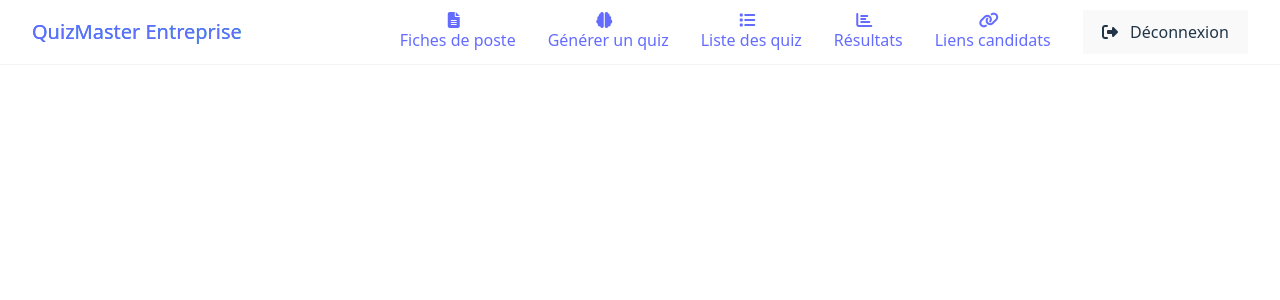
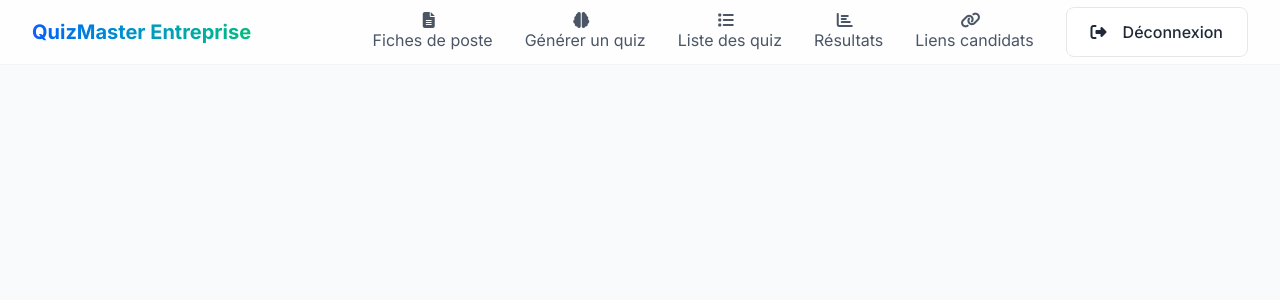
Before and after one commit to mickaelrebeau/QuizMaster-Entreprise, a Vue app in the folder front/: page / in a window 1280 px wide. Shown: the top 300 px of the page. Built offline with nearby package versions, Linux system fonts and the light colour scheme.

Commit message:
Refonte du fichier style.css : ajout de nouvelles variables CSS pour la gestion des couleurs, intégration d'animations pour les éléments, et amélioration des styles des boutons et des formulaires pour une interface utilisateur plus cohérente et attrayante.

```diff
--- a/front/src/style.css
+++ b/front/src/style.css
@@ -1,79 +1,153 @@
 @import "tailwindcss";
 
+:root {
+  --primary-color: #3b82f6;
+  --secondary-color: #10b981;
+  --text-color: #1f2937;
+  --background-color: #f8fafc;
+  --border-color: #e5e7eb;
 
-:root {
-  font-family: system-ui, Avenir, Helvetica, Arial, sans-serif;
+  font-family: 'Inter', system-ui, -apple-system, sans-serif;
   line-height: 1.5;
   font-weight: 400;
-
-  color-scheme: light dark;
-  color: rgba(0, 0, 0, 0.87);
-  background-color: #f8f8f8;
-
+  color: var(--text-color);
+  background-color: var(--background-color);
   font-synthesis: none;
   text-rendering: optimizeLegibility;
   -webkit-font-smoothing: antialiased;
   -moz-osx-font-smoothing: grayscale;
 }
 
-a {
-  font-weight: 500;
-  color: #646cff;
-  text-decoration: inherit;
-}
-a:hover {
-  color: #535bf2;
-}
-
 body {
   margin: 0;
-  display: flex;
-  place-items: center;
   min-width: 320px;
   min-height: 100vh;
 }
 
-h1 {
-  font-size: 3.2em;
-  line-height: 1.1;
+/* Animations */
+@keyframes fadeIn {
+  from {
+    opacity: 0;
+    transform: translateY(10px);
+  }
+  to {
+    opacity: 1;
+    transform: translateY(0);
+  }
 }
 
-button {
-  padding: 0.6em 1.2em;
-  font-size: 1em;
+@keyframes slideIn {
+  from {
+    transform: translateX(-20px);
+    opacity: 0;
+  }
+  to {
+    transform: translateX(0);
+    opacity: 1;
+  }
+}
+
+/* Styles communs */
+.btn-primary {
+  background: linear-gradient(135deg, var(--primary-color), var(--secondary-color));
+  color: white;
+  padding: 0.75rem 1.5rem;
+  border-radius: 0.5rem;
   font-weight: 500;
-  font-family: inherit;
+  transition: all 0.3s ease;
+  border: none;
   cursor: pointer;
-  transition: border-color 0.25s;
+  display: inline-flex;
+  align-items: center;
+  gap: 0.5rem;
 }
-button:hover {
-  border-color: #646cff;
+
+.btn-primary:hover {
+  transform: translateY(-2px);
+  box-shadow: 0 4px 6px rgba(0, 0, 0, 0.1);
 }
-button:focus,
-button:focus-visible {
-  outline: 4px auto -webkit-focus-ring-color;
+
+.btn-secondary {
+  background: white;
+  color: var(--text-color);
+  padding: 0.75rem 1.5rem;
+  border-radius: 0.5rem;
+  font-weight: 500;
+  transition: all 0.3s ease;
+  border: 1px solid var(--border-color);
+  cursor: pointer;
+  display: inline-flex;
+  align-items: center;
+  gap: 0.5rem;
+}
+
+.btn-secondary:hover {
+  background: var(--background-color);
+  transform: translateY(-2px);
 }
 
 .card {
-  padding: 2em;
+  background: white;
+  border-radius: 1rem;
+  box-shadow: 0 4px 6px rgba(0, 0, 0, 0.05);
+  padding: 1.5rem;
+  transition: transform 0.3s ease, box-shadow 0.3s ease;
 }
 
+.card:hover {
+  transform: translateY(-2px);
+  box-shadow: 0 8px 12px rgba(0, 0, 0, 0.1);
+}
+
+/* Formulaires */
+input, select, textarea {
+  width: 100%;
+  padding: 0.75rem 1rem;
+  border: 1px solid var(--border-color);
+  border-radius: 0.5rem;
+  font-size: 1rem;
+  transition: border-color 0.3s ease, box-shadow 0.3s ease;
+}
+
+input:focus, select:focus, textarea:focus {
+  outline: none;
+  border-color: var(--primary-color);
+  box-shadow: 0 0 0 3px rgba(59, 130, 246, 0.1);
+}
+
+/* Layout */
 #app {
+  width: 100%;
+  min-height: 100vh;
+  display: flex;
+  flex-direction: column;
+}
+
+.main-content {
+  flex: 1;
+  padding: 2rem;
   max-width: 1280px;
   margin: 0 auto;
-  padding: 2rem;
-  text-align: center;
+  width: 100%;
 }
 
-@media (prefers-color-scheme: light) {
-  :root {
-    color: #213547;
-    background-color: #ffffff;
+/* Animations pour les éléments */
+.fade-in {
+  animation: fadeIn 0.5s ease forwards;
+}
+
+.slide-in {
+  animation: slideIn 0.5s ease forwards;
+}
+
+/* Responsive */
+@media (max-width: 768px) {
+  .main-content {
+    padding: 1rem;
   }
-  a:hover {
-    color: #747bff;
-  }
-  button {
-    background-color: #f9f9f9;
+
+  .btn-primary, .btn-secondary {
+    width: 100%;
+    justify-content: center;
   }
 }
```
